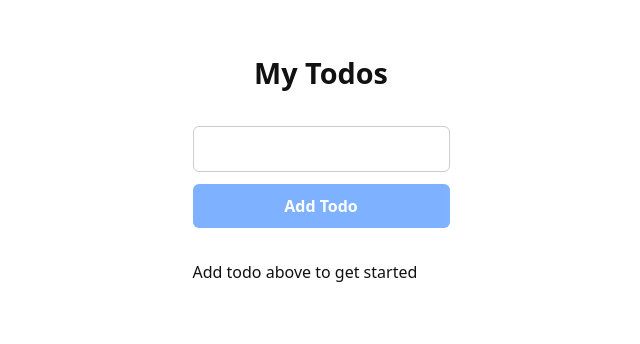
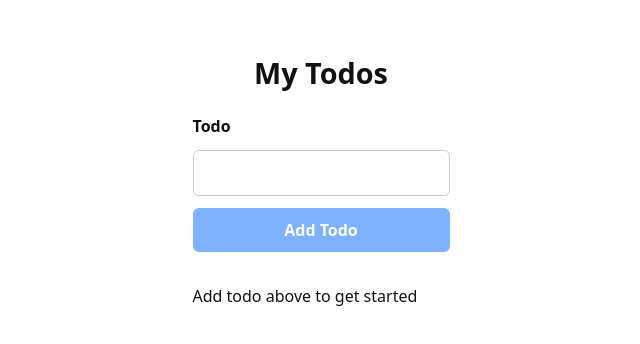
Before and after one commit to mnichols08/ctd-react-v3-guided-project, a React (Vite) app: page / in a window 1280 px wide. Shown: the top 344 px of the page, without its empty margins (319-959 px from the left). Built offline with nearby package versions, Linux system fonts and the light colour scheme.

Commit message:
0.0.8 & 0.0.9 - Improves semantics of component TextInputWithLabel by changing the argument name of label to labelText and reformats changelog

```diff
--- a/src/features/TodoListItem/TodoListItem.component.jsx
+++ b/src/features/TodoListItem/TodoListItem.component.jsx
@@ -12,7 +12,7 @@ function TodoListItem({ todo, onCompleteTodo, onUpdateTodo }) {
   };
   const handleEdit = event => setWorkingTitle(event.target.value);
 
-  const toggleIsEditing = () => setIsEditing(!isEditing)
+  const toggleIsEditing = () => setIsEditing(!isEditing);
   const handleUpdate = event => {
     event.preventDefault();
     if (!isEditing) return;
@@ -34,7 +34,7 @@ function TodoListItem({ todo, onCompleteTodo, onUpdateTodo }) {
         <>
           <TextInputWithLabel
             elementId={`todo-${todo.id}-title`}
-            label="Todo title"
+            labelText="Todo title"
             value={workingTitle}
             onChange={handleEdit}
             ref={inputRef}
--- a/src/shared/TextInputWithLabel.jsx
+++ b/src/shared/TextInputWithLabel.jsx
@@ -1,10 +1,10 @@
 import { forwardRef } from 'react';
 
 const TextInputWithLabel = forwardRef(
-  ({ elementId, label, onChange, value }, ref) => {
+  ({ elementId, labelText, onChange, value }, ref) => {
     return (
       <>
-        <label htmlFor={elementId}>{label}</label>
+        <label htmlFor={elementId}>{labelText}</label>
         <input
           type="text"
           id={elementId}
```
Also changed, not shown: 1 other file (tests, documents, lock files or other folders).
